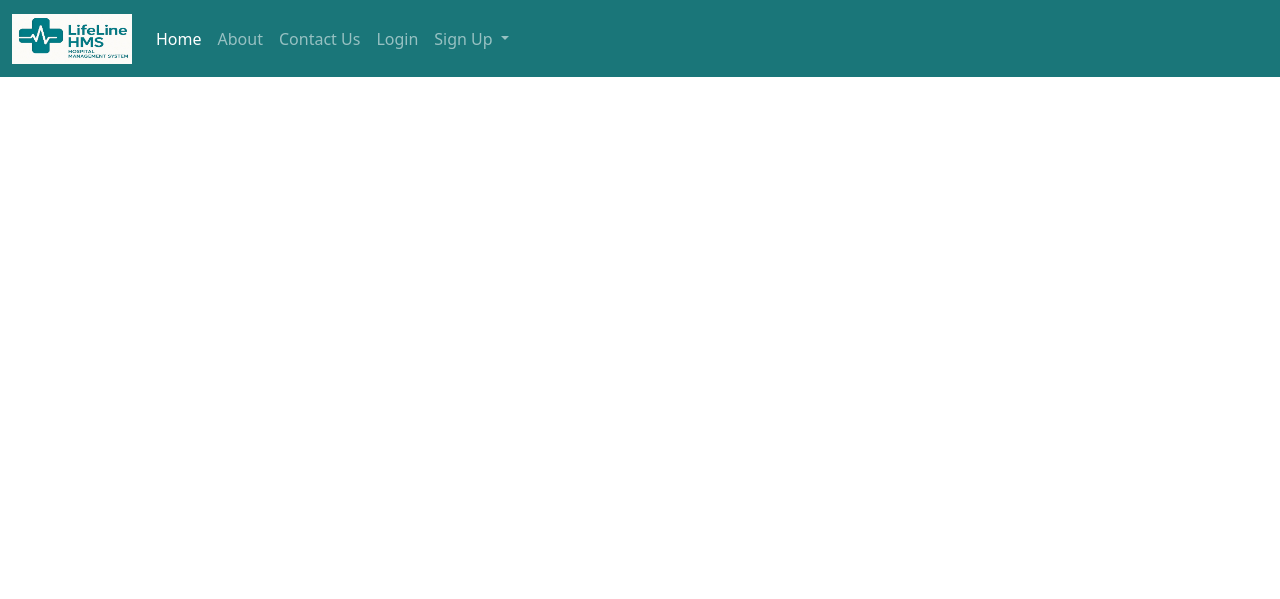
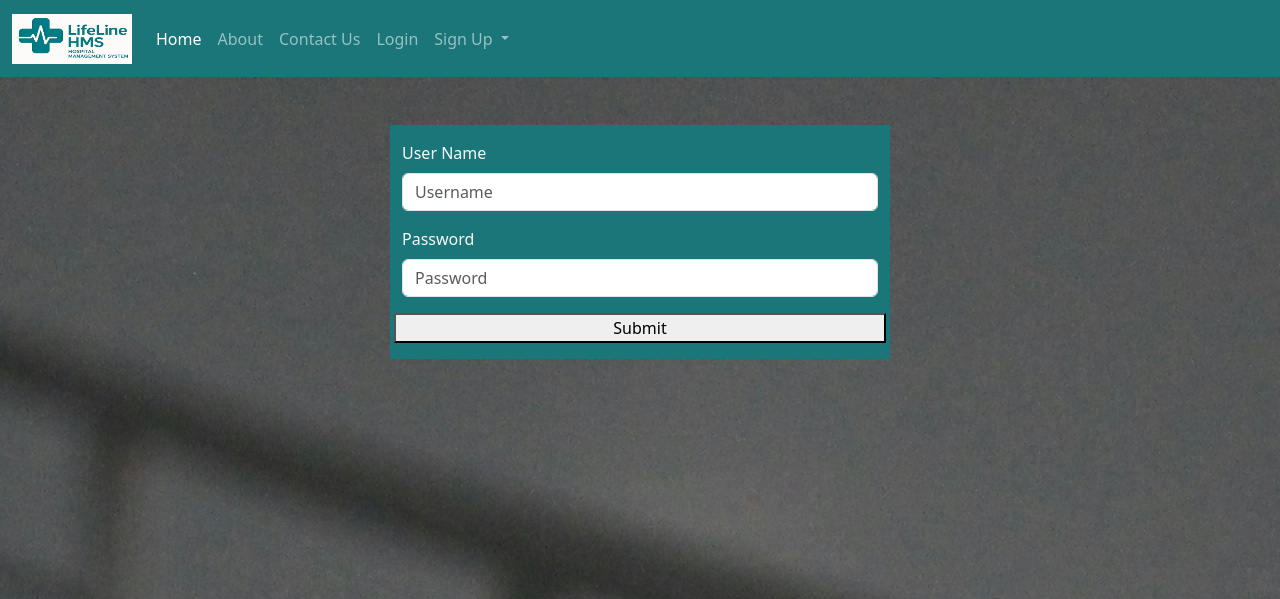
Before and after one commit to 24f2003142/Hospital-Management-System, a Python web app: template app/templates/auth/login.html in a window 1280 px wide. Shown: the top 599 px of the page. Run offline with Jinja, Linux system fonts and the light colour scheme; the template is opened without the code that fills it, so the values that code supplies are empty; some libraries are stand-ins or nearby versions.

Commit message:
login page creation

```diff
--- a/app/templates/auth/login.html
+++ b/app/templates/auth/login.html
@@ -7,7 +7,7 @@
     <link rel="stylesheet" href="./style.css">
     <link href="https://cdn.jsdelivr.net/npm/bootstrap@5.3.8/dist/css/bootstrap.min.css" rel="stylesheet" integrity="sha384-sRIl4kxILFvY47J16cr9ZwB07vP4J8+LH7qKQnuqkuIAvNWLzeN8tE5YBujZqJLB" crossorigin="anonymous">
   </head>
-  <body>
+  <body style="background-image: url(../sources/1.jpg); align-items: center; width: 100%; height: 100%;" >
     <header>
         <nav class="navbar navbar-expand-lg navbar-dark" style="background-color: #1a7679;">
             <div class="container-fluid">
@@ -45,10 +45,32 @@
             </div>
         </nav>
     </header>
+    <section class="container my-5 text-light py-3" style="background-color: #1a7679; width: 500px; height: fit-content; ">
+        <form id="Login_form" class="row g-3">
+            <div class="col-12">
+                <label for="username" class="form-label">User Name</label>
+                <input type="email" class="form-control" id="input_username" placeholder="Username" required>
+            </div>
+            <div class="col-12">
+                <label for="Password" class="form-label">Password</label>
+                <input type="password" class="form-control" id="input_password" placeholder="Password" required>
+            </div>
+            <button class="g-recaptcha"
+                data-sitekey="6LdVvt8rAAAAAHpPHnraTORM33q7xCl19VI75Mje"
+                data-callback='onSubmit'
+                data-action='submit'>Submit
+            </button>
+        </form>
+    </section>
 
 
+    <script src="https://www.google.com/recaptcha/api.js"></script>
+    <script>
+        function onSubmit(token) {
+            document.getElementById("Login_form").submit();
+        }
+    </script>
+    <script src="https://cdn.jsdelivr.net/npm/bootstrap@5.3.8/dist/js/bootstrap.bundle.min.js" integrity="sha384-FKyoEForCGlyvwx9Hj09JcYn3nv7wiPVlz7YYwJrWVcXK/BmnVDxM+D2scQbITxI" crossorigin="anonymous"></script>
 
-
-    <script src="https://cdn.jsdelivr.net/npm/bootstrap@5.3.8/dist/js/bootstrap.bundle.min.js" integrity="sha384-FKyoEForCGlyvwx9Hj09JcYn3nv7wiPVlz7YYwJrWVcXK/BmnVDxM+D2scQbITxI" crossorigin="anonymous"></script>
   </body>
 </html>
--- a/app/templates/auth/style.css
+++ /dev/null
@@ -1,23 +0,0 @@
-body{
-  background-size: cover;
-}
-.back-video{
-  position: absolute;
-  right: 0;
-  bottom: 0;
-  z-index: -1;
-  width: 100%;
-  height: 100%;
-}
-@media(min-aspect-ratio:16/9){
-  .back-video{
-    width: 100%;
-    height:auto;
-  }
-}
-@media(max-aspect-ratio:16/9){
-  .back-video{
-    width: auto;
-    height:100%;
-  }
-}
```
